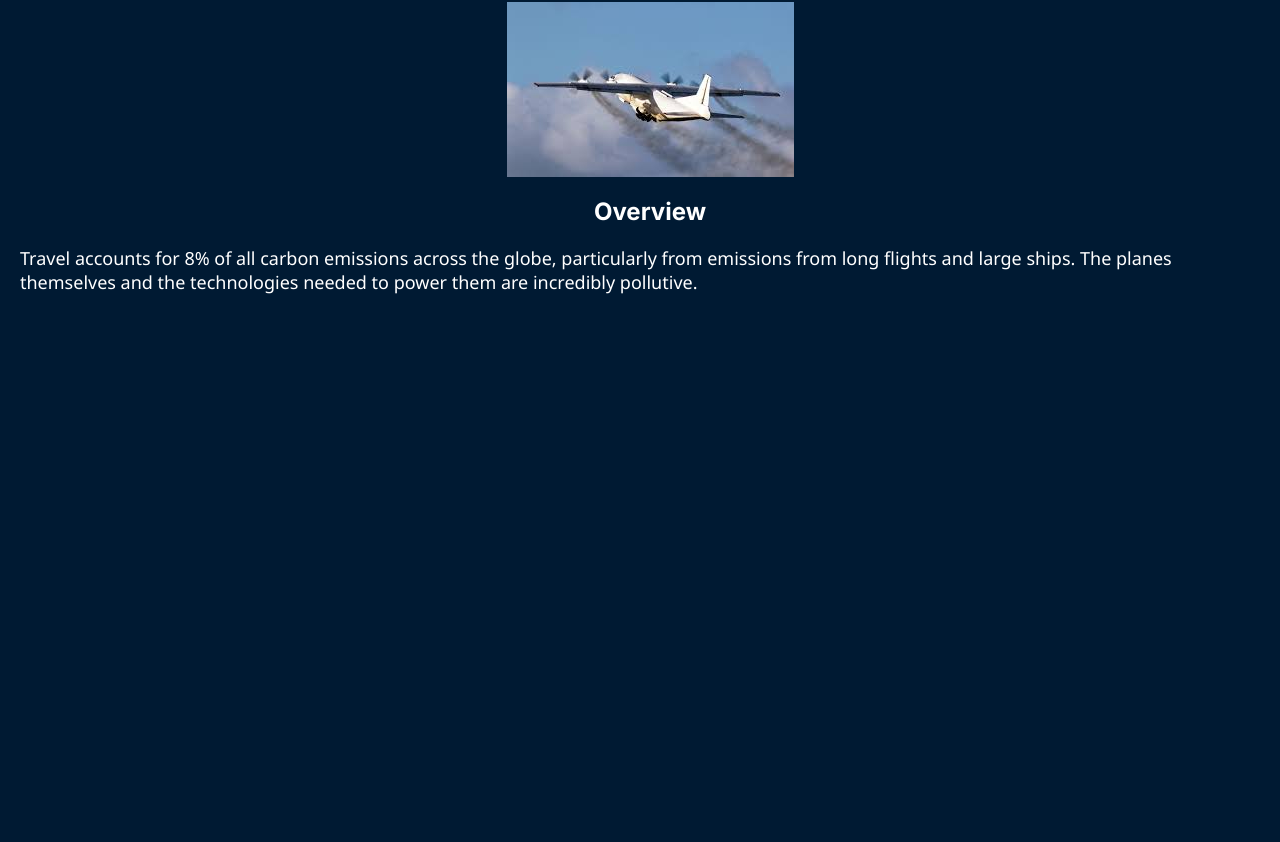
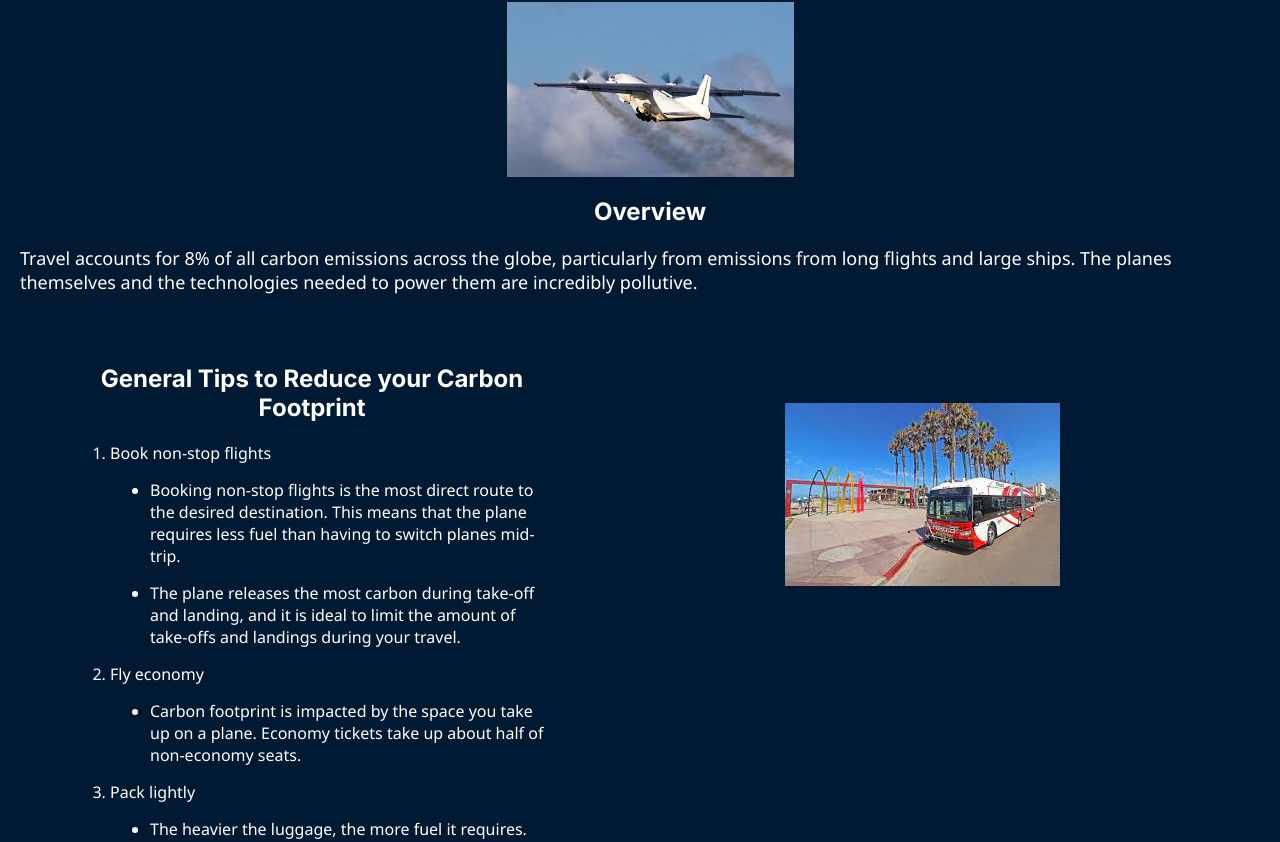
Before and after one commit to Ayykody/info442_B5, a React (Create React App) app in the folder info442/: page /Resources/Carbon in a window 1280 px wide. Shown: the part 245-1087 px from the top of the page. Before the commit the page ends 800 px from the top, so only its background shows below. Built offline with nearby package versions, Linux system fonts and the light colour scheme.

Commit message:
added to resources

```diff
--- a/info442/src/Components/Carbon.js
+++ b/info442/src/Components/Carbon.js
@@ -2,6 +2,7 @@ import React from 'react';
 import plane from '../Images/plane_emission.jpeg';
 import './ResourcePages.css';
 import { useNavigate } from 'react-router-dom';
+import bus from '../Images/bus_beach.jpeg';
 
 function Carbon() {
     let back = useNavigate();
@@ -14,8 +15,50 @@ function Carbon() {
             <h2>Overview</h2>
             <p className='overview'>
             Travel accounts for 8% of all carbon emissions across the globe, particularly from emissions from long flights
-          and large ships. The planes themselves and the technologies needed to power them are incredibly pollutive.
+            and large ships. The planes themselves and the technologies needed to power them are incredibly pollutive.
             </p>
+            <div className='part-two'>
+                <div className='tips-card'>
+                    <h2>General Tips to Reduce your Carbon Footprint</h2>
+                    <ol>
+                        <li>Book non-stop flights</li>
+                            <ul>
+                                <li>
+                                    Booking non-stop flights is the most direct route to the desired destination. This means
+                                    that the plane requires less fuel than having to switch planes mid-trip.
+                                </li>
+                                <li>
+                                    The plane releases the most carbon during take-off and landing, and it is ideal to limit
+                                    the amount of take-offs and landings during your travel.
+                                </li>
+                            </ul>
+                        <li>Fly economy</li>
+                            <ul>
+                                <li>
+                                    Carbon footprint is impacted by the space you take up on a plane. Economy tickets take up
+                                    about half of non-economy seats.
+                                </li>
+                            </ul>
+                        <li>Pack lightly</li>
+                            <ul>
+                                <li>
+                                    The heavier the luggage, the more fuel it requires. Packing lightly can reduce the fuel needed
+                                    to travel long distances.
+                                </li>
+                            </ul>
+                        <li>Research transportation options when you arrive at your location</li>
+                            <ul>
+                                <li>
+                                    Is the bus the most efficient way to travel? Or is a train more ideal and ecofriendly and cost-efficient.
+                                </li>
+                            </ul>
+                    </ol>
+                </div>
+                <img className='image-two' src={bus} alt="pie chart of types of trash that are found in the ocean" />
+                {/* </div>
+                <iframe width="560" height="315" src="https://www.youtube.com/embed/rByHiqc0K9k?si=iNNQ32sfUsqOEi1K" title="YouTube video player" frameborder="0" allow="accelerometer; autoplay; clipboard-write; encrypted-media; gyroscope; picture-in-picture; web-share" allowfullscreen></iframe>
+                </div> */}
+            </div>
         </div>
     )
 }
--- a/info442/src/Components/Coral.js
+++ b/info442/src/Components/Coral.js
@@ -36,6 +36,12 @@ function Coral() {
                             </ul>
                         <li>Participate in a shoreline cleanup</li>
                         <li>If you dive, don't touch the reefs</li>
+                            <ul>
+                                <li>
+                                    You are visiting a complex ecosystem and you should respect the environment so they can continue
+                                    to prosper.
+                                </li>
+                            </ul>
                         <li>Safe boating practices are important</li>
                             <ul>
                                 <li>
--- a/info442/src/Components/Resources.js
+++ b/info442/src/Components/Resources.js
@@ -13,7 +13,7 @@ function Resources() {
   return (
     <div className="card-container">
       <h1 className='header'>Explore our Resources!</h1>
-      <p>Click on a card below to learn more about these topics and how to minimize your negative impact while traveling.</p>
+      <h2 className='header'>Click on a card below to learn more about these topics and how to minimize your negative impact while traveling.</h2>
       <Link to="/Resources/touristtrash">
         <ResourceCard
           title="Trash Left Behind by Tourists"
```
Also changed, not shown: info442/src/Images/bus_beach.jpeg (added).
